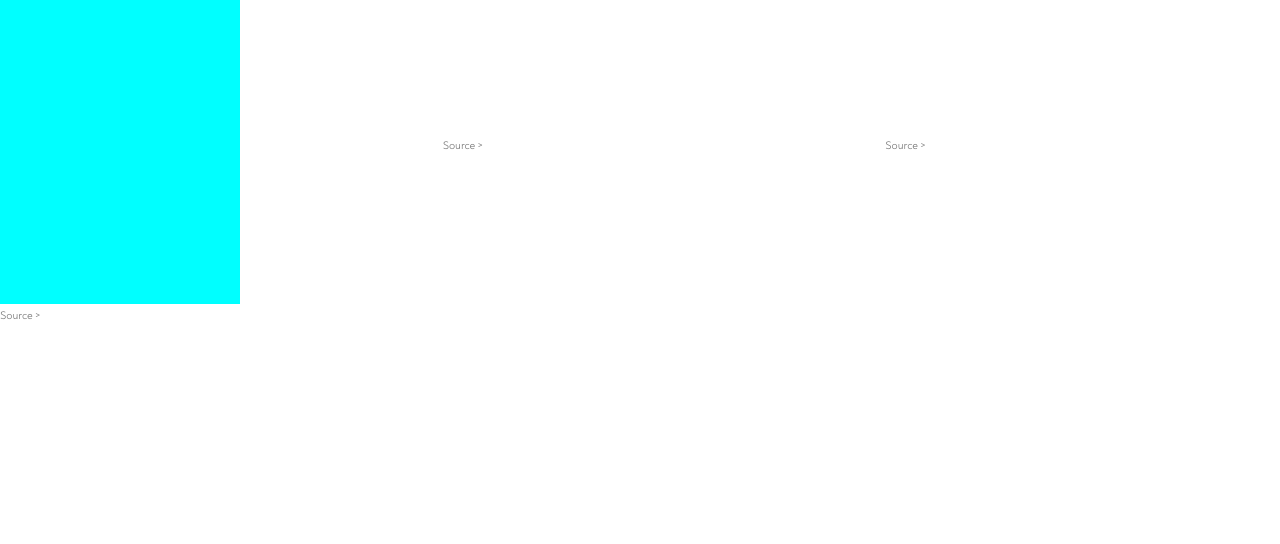
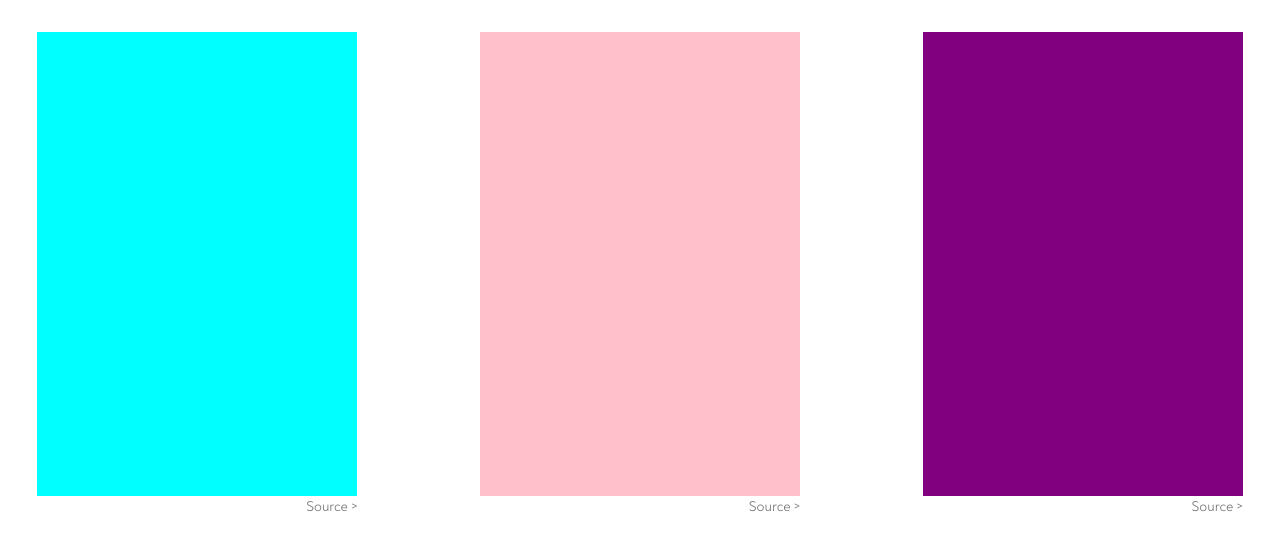
Before and after one commit to TaraMcAllister/cssgradients, a plain HTML site: page index.html in a window 1280 px wide. Shown: the part 426-970 px from the top of the page. Before the commit the page ends 800 px from the top, so only its background shows below. Drawn offline with Linux system fonts and the light colour scheme.

Commit message:
🎨Updated gradients

```diff
--- a/stylesheet.css
+++ b/stylesheet.css
@@ -69,19 +69,25 @@ margin: 1rem 2rem 1rem 2rem;
    display: grid;
    grid-template-columns: 1fr 1fr 1fr;
    grid-gap: 3rem;
+   padding: 3rem 0 3rem 0;
  }
 
  .gradient-container {
-display: flexbox;
-align-content: center;
-   height: 20rem;
-   width: 15rem;
+text-align: right;
+   height: 29rem;
+   width: 20rem;
+   margin: auto;
  }
 
  .grid a {
-   font-size: 0.7rem;
+   font-size: 0.9rem;
   color: #7a7a7a;
    }
+
+   .grid a:hover {
+   font-family: 'Noah-Italic', Merriweather, Arial, Sans-Serif;
+   text-decoration: underline;
+    }
 
    /* GRADIENTS */
 
@@ -90,3 +96,15 @@ align-content: center;
   width: 100%;
   background-color: aqua;
 }
+
+.slippery-gradient {
+  height: 100%;
+  width: 100%;
+  background-color: pink;
+}
+
+.prince-gradient {
+  height: 100%;
+  width: 100%;
+  background-color: purple;
+}
```
